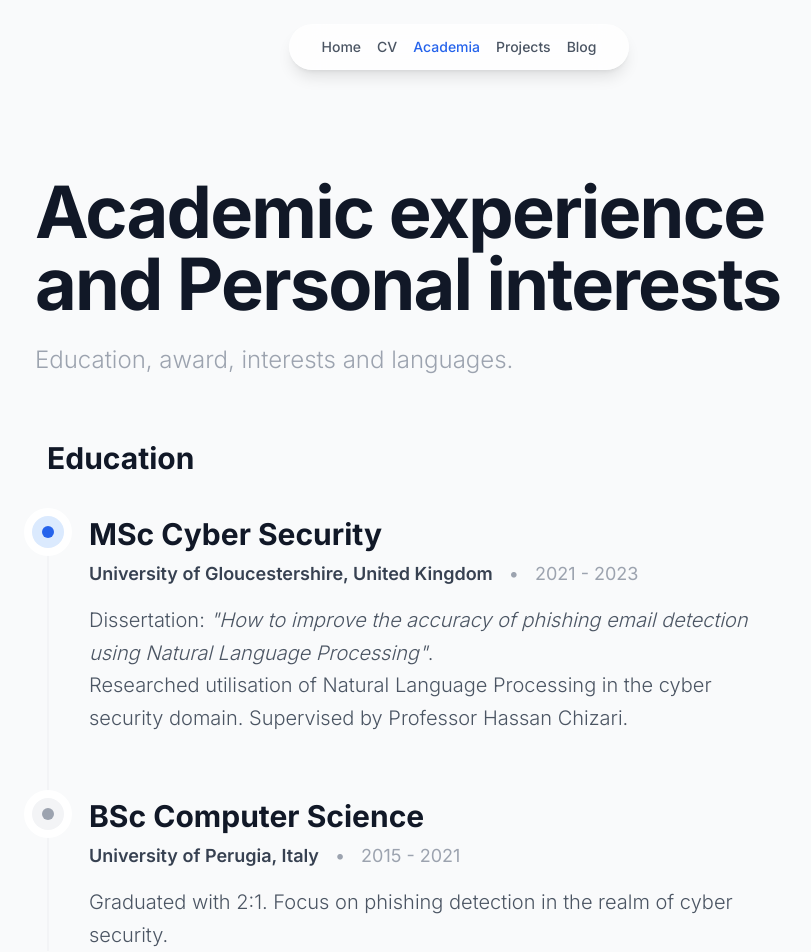
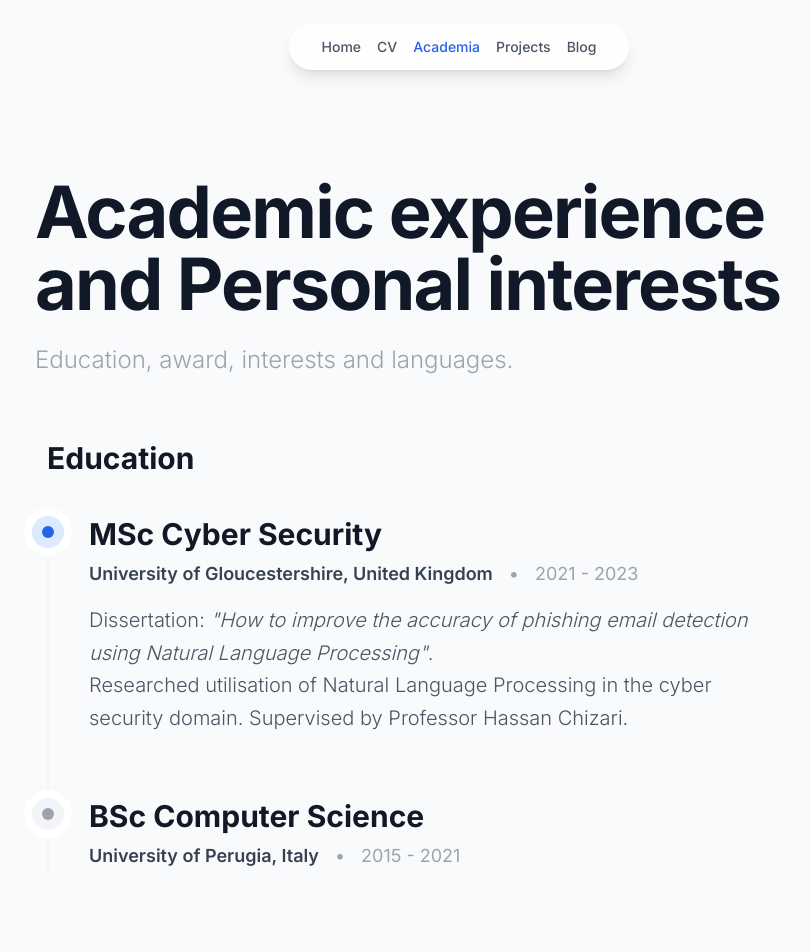
Before and after one commit to barbininiccolo/barbininiccolo.github.io, a SvelteKit app: page /academia in a window 1280 px wide. Shown: the top 952 px of the page, without its empty margins (181-992 px from the left). Built offline with nearby package versions, Linux system fonts and the light colour scheme.

Commit message:
Removed: An information that is not necessary

```diff
--- a/src/routes/academia/+page.svelte
+++ b/src/routes/academia/+page.svelte
@@ -57,9 +57,6 @@
 					<span class="text-gray-400">•</span>
 					<time class="text-gray-400">2015 - 2021</time>
 				</div>
-				<p class="text-xl font-light text-gray-600 dark:text-gray-400 leading-relaxed max-w-2xl">
-					Graduated with 2:1. Focus on phishing detection in the realm of cyber security.
-				</p>
 			</li>
 		</ol>
 	</div>
```
